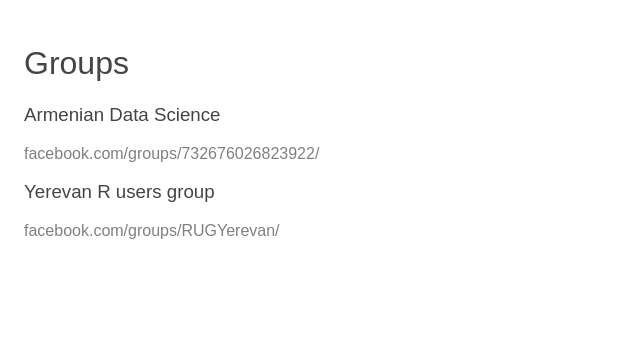
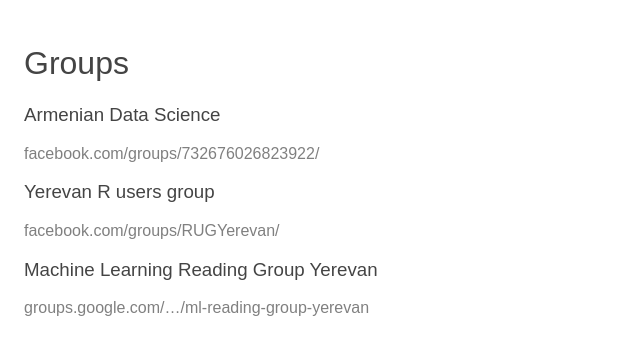
Before and after one commit to MLEVN/mlevn.github.io, a Jekyll site: the page built from groups/index.md, in a window 1280 px wide. Shown: the top 355 px of the page, without its empty margins (0-640 px from the left). Built offline with Jekyll 4.4.1, drawn with Linux system fonts in a browser that asks for light colours; nearby versions of some CDN libraries; our own code applies the rules of GitHub Pages for plain Markdown files.

Commit message:
Update index.md

```diff
--- a/groups/index.md
+++ b/groups/index.md
@@ -5,3 +5,6 @@
 
 ### Yerevan R users group
 [facebook.com/groups/RUGYerevan/](https://www.facebook.com/groups/RUGYerevan/)
+
+### Machine Learning Reading Group Yerevan
+[groups.google.com/.../ml-reading-group-yerevan](https://groups.google.com/forum/#!forum/ml-reading-group-yerevan)
```
